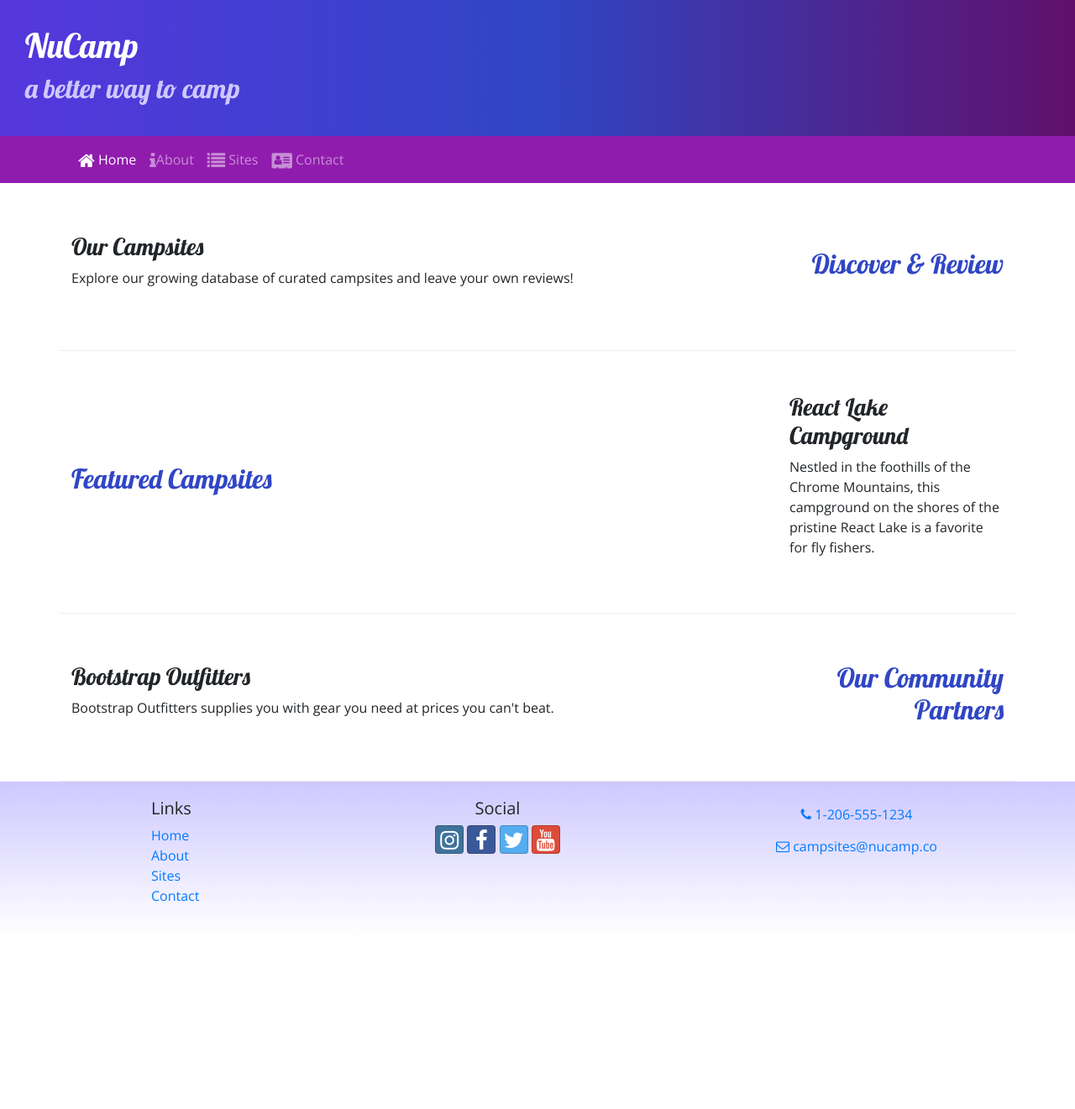
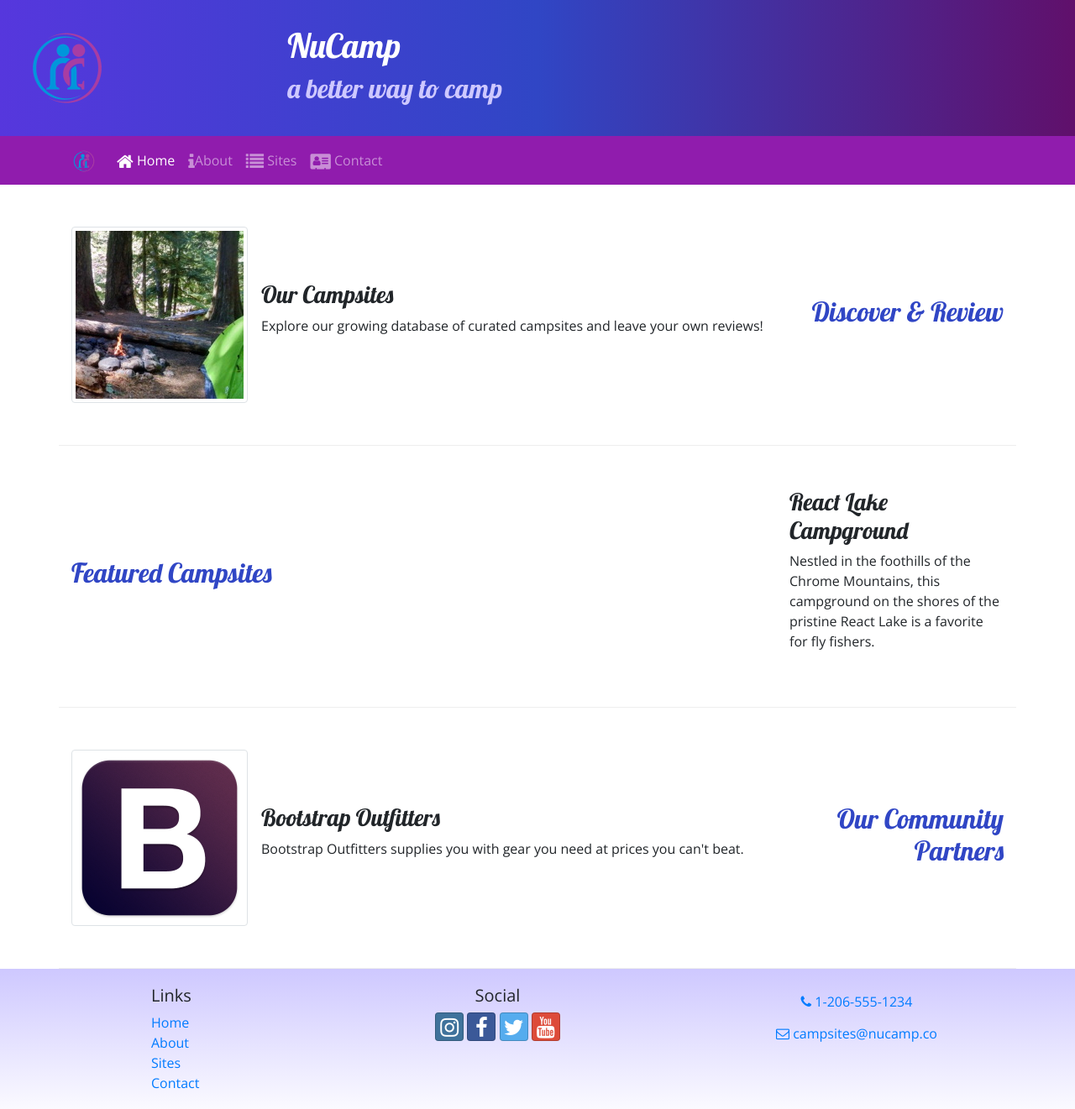
Before and after one commit to christiane-villaroel/Bootstap-Project-Practice, a website: page index.html in a window 1280 px wide. Shown: the whole page at 84% size. Before the commit the page ends 1115 px from the top, so only its background shows below. Drawn offline with nearby package versions, Linux system fonts and the light colour scheme.

Commit message:
Images and Media

```diff
--- a/index.html
+++ b/index.html
@@ -19,6 +19,11 @@
 <body>
     <header class="jumbotron jumbotron-fluid">
         <div class="row">
+            <div class="col-4 col-sm-3 align-self-center">
+                <a href="index.html">
+                     <img src="img/logo.png" class="img-fluid" alt="logo">
+                </a>
+             </div>
             <div class="col"> <!--Will take fill width of row-->
                     <h1>NuCamp</h1>
                     <h2>a better way to camp</h2>
@@ -27,6 +32,9 @@
     </header>
     <nav class="navbar navbar-expand-sm navbar-dark sticky-top">
         <div class="container">
+            <a href="index.html" class="navbar-brand">
+                <img src="img/logo.png" height="30px" width="30px" alt="logo">
+            </a>
             <button class="navbar-toggler ml-auto" type="button" data-toggle="collapse" data-target="#nucampNavbar">
                 <span class="navbar-toggler-icon"></span>
             </button>
@@ -47,8 +55,13 @@
                         <h2 class="text-sm-right">Discover & Review</h2>
                 </div>
                 <div class="col">
-                        <h3>Our Campsites</h3>
-                        <p class="d-none d-sm-block">Explore our growing database of curated campsites and leave your own reviews!</p>
+                        <div class="media">
+                            <img class="d-flex mr-3 img-thumbnail" src="img/breadcrumb-trail-thumb.jpg" alt="Breadcrumb Trail thumbnail">
+                            <div class="media-body align-self-center">
+                                <h3>Our Campsites</h3>
+                                <p class="d-none d-sm-block">Explore our growing database of curated campsites and leave your own reviews!</p>
+                            </div>
+                        </div>
                 </div>
         </div>
 
@@ -64,11 +77,16 @@
 
         <div class="row row-content align-items-center">
                  <div class="col-sm-4 order-sm-last col-md-3">
-                         <h2 class="text-sm-right">Our Community Partners</h2>
+                        <h2 class="text-sm-right">Our Community Partners</h2>
                  </div>
                  <div class="col">
-                        <h3>Bootstrap Outfitters</h3>
-                        <p class="d-none d-sm-block">Bootstrap Outfitters supplies you with gear you need at prices you can't beat.</p>
+                        <div class="media">
+                            <img class="d-flex mr-3 img-thumbnail" src="img/bootstrap-thumb.png" alt="Bootstrap Outfitters">
+                            <div class="media-body align-self-center">
+                                <h3>Bootstrap Outfitters</h3>
+                                <p class="d-none d-sm-block">Bootstrap Outfitters supplies you with gear you need at prices you can't beat.</p>
+                            </div>
+                        </div>
                  </div>
         </div>
     </div>
```
Also changed, not shown: aboutus.html (+8 -0 lines), contactus.html (+8 -0 lines), img/bootstrap-thumb.png (added), img/breadcrumb-trail-thumb.jpg (added), img/breadcrumb-trail.jpg (added), img/chrome-river-thumb.jpg (added), img/chrome-river.jpg (added), img/logo.png (added), img/react-lake-thumb.jpg (added), img/react-lake.jpg (added).
